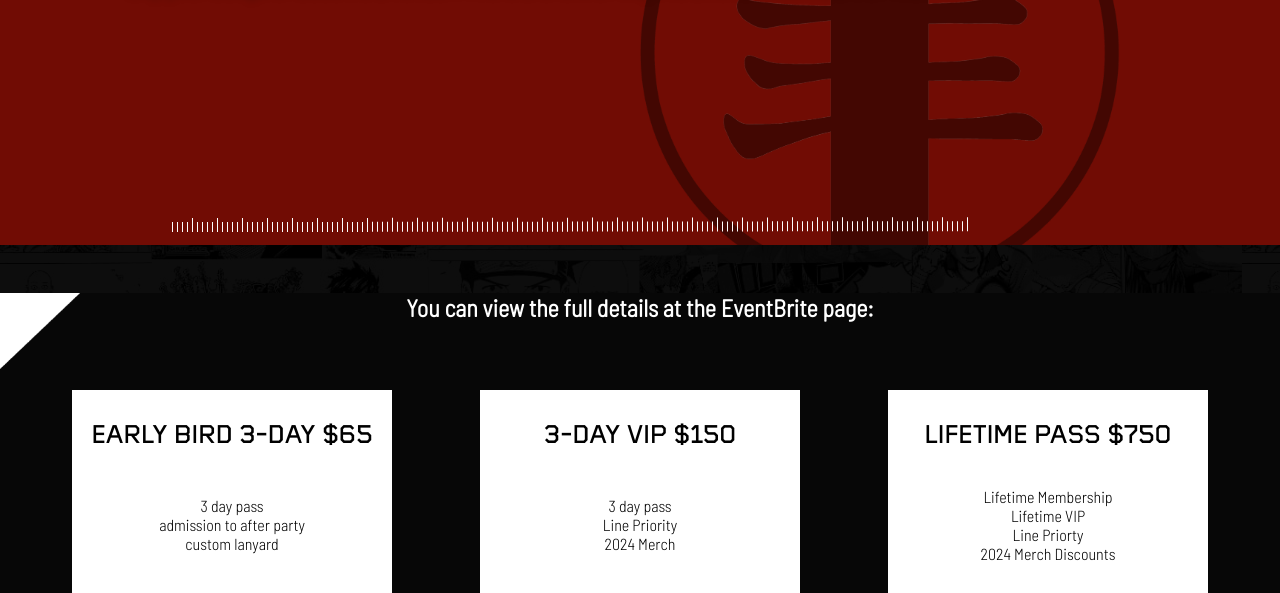
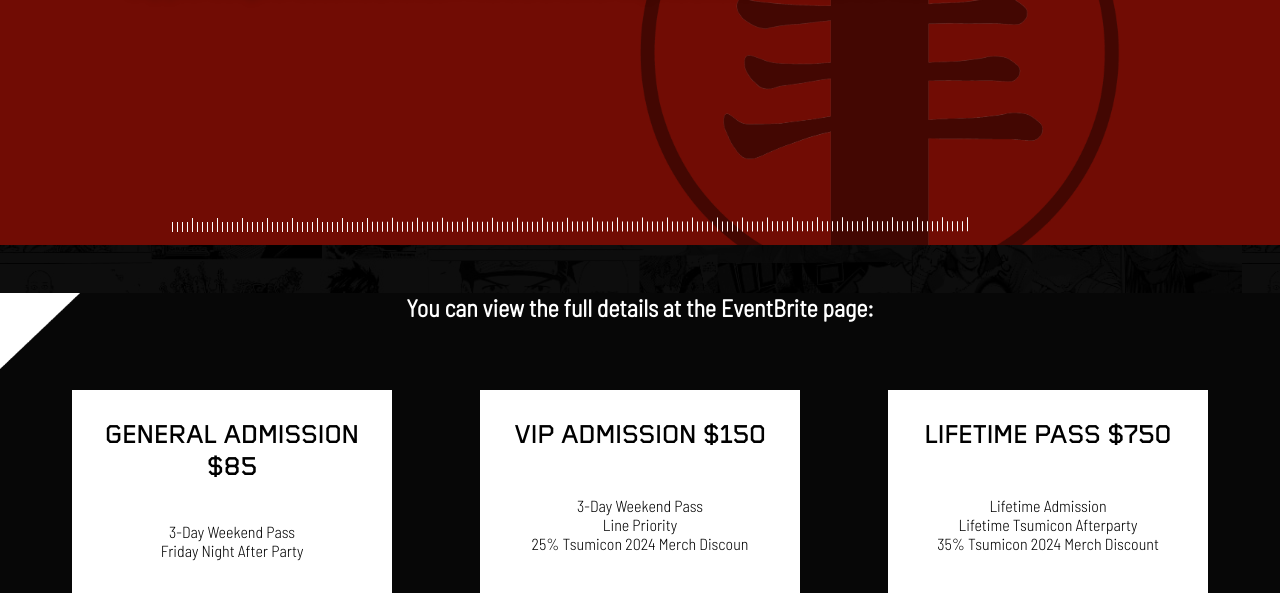
Before and after one commit to daiglewilliam13/tsumicon2024, a plain HTML site: page registration.html in a window 1280 px wide. Shown: the part 347-940 px from the top of the page. Drawn offline with Linux system fonts and the light colour scheme; a script that the page names is missing.

Commit message:
update event prices

```diff
--- a/registration.html
+++ b/registration.html
@@ -67,13 +67,12 @@
                     <div class="event-card">
                         <div class="panel-info-wrapper">
                             <div class="panel-headline">
-                                Early Bird 3-day $65
+                                General Admission $85
                             </div>
                             <div class="panel-text">
                                 <ul class="registration-list">
-                                    <li>3 day pass</li>
-                                    <li>admission to after party</li>
-                                    <li>custom lanyard</li>
+                                    <li>3-Day Weekend Pass</li>
+                                    <li>Friday Night After Party</li>
                                 </ul>
                             </div>
                             <a href="https://www.eventbrite.com/e/tsumicon-2024-tickets-737467062837"
@@ -84,13 +83,13 @@
                     <div class="event-card">
                         <div class="panel-info-wrapper">
                             <div class="panel-headline">
-                                3-day VIP $150
+                                VIP Admission $150
                             </div>
                             <div class="panel-text">
                                 <ul class="registration-list">
-                                    <li>3 day pass</li>
+                                    <li>3-Day Weekend Pass</li>
                                     <li>Line Priority</li>
-                                    <li>2024 Merch </li>
+                                    <li>25% Tsumicon 2024 Merch Discoun</li>
                                 </ul>
                             </div>
                             <a href="https://www.eventbrite.com/e/tsumicon-2024-tickets-737467062837"
@@ -105,10 +104,9 @@
                             </div>
                             <div class="panel-text">
                                 <ul class="registration-list">
-                                    <li>Lifetime Membership</li>
-                                    <li>Lifetime VIP</li>
-                                    <li>Line Priorty</li>
-                                    <li>2024 Merch Discounts</li>
+                                    <li>Lifetime Admission</li>
+                                    <li>Lifetime Tsumicon Afterparty</li>
+                                    <li>35% Tsumicon 2024 Merch Discount</li>
                                 </ul>
                             </div>
                             <a href="https://www.eventbrite.com/e/tsumicon-2024-tickets-737467062837"><button
```
Also changed, not shown: guests.html (+0 -2 lines), home.html (+2 -2 lines).
